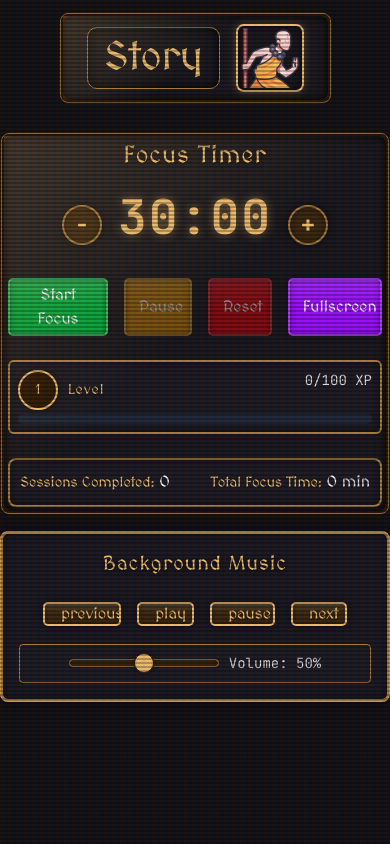
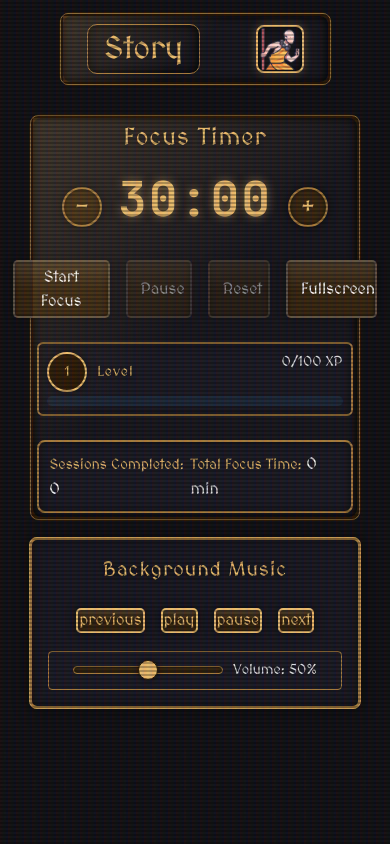
Before and after one commit to bremsstrahlung-57/Tatpara, a website built with Vite: page index.html in a window 390 px wide. Built offline with nearby package versions, Linux system fonts and the light colour scheme.

Commit message:
Responsive UI and minor UI changes

```diff
--- a/index.html
+++ b/index.html
@@ -6,6 +6,7 @@
   <link rel="icon" type="image/svg+xml" href="/vite.svg" />
   <meta name="viewport" content="width=device-width, initial-scale=1.0" />
   <link rel="stylesheet" href="/src/style.css" />
+  <link rel="stylesheet" href="/src/mobile.css" />
   <script src="https://cdn.jsdelivr.net/npm/@tailwindcss/browser@4"></script>
   <title>Tatpara</title>
 </head>
@@ -14,30 +15,30 @@
   <div class="h-full w-full flex justify-center items-center flex-col">
     <div class="shadow border heading h-full w-full flex justify-center items-center text-[40px] rpg-border" id="app">
       <nav class="w-full flex items-center justify-between pr-4 pl-4">
-        <a class="user" href="/story.html">Story</a>
+        <a class="user font32MOBILE" href="/story.html">Story</a>
         <div class="flex items-center gap-4">
           <!-- <div class="rpg-heading text-xl">Tatpara</div> -->
           <a class="avatar point" href="#">
-            <img class="" src="/images/monk.png" alt="monk">
+            <img class="wImgMOBILE" src="/images/monk.png" alt="monk">
           </a>
         </div>
       </nav>
     </div>
 
     <!-- Focus Timer Section -->
-    <div class="shadow border m-4 p-6 w-full max-w-md flex flex-col items-center rounded-lg rpg-border">
+    <div class="shadow border m-4 p-6 w-full max-w-md flex flex-col items-center rounded-lg rpg-border mobile">
       <h2 class="rpg-heading text-2xl mb-4">Focus Timer</h2>
       <div class="flex items-center justify-center mb-4">
         <button id="decrease-time" class="time-adjust-btn">-</button>
-        <div class="text-3xl mx-4" id="timer-display">25:00</div>
+        <div class="text-3xl mx-4" id="timer-display">30:00</div>
         <button id="increase-time" class="time-adjust-btn">+</button>
       </div>
 
       <div class="flex space-x-4 mb-6">
-        <button id="start-timer" class="focus-btn bg-green-600 hover:bg-green-700">Start Focus</button>
-        <button id="pause-timer" class="focus-btn bg-yellow-600 hover:bg-yellow-700" disabled>Pause</button>
-        <button id="reset-timer" class="focus-btn bg-red-600 hover:bg-red-700" disabled>Reset</button>
-        <button id="fullscreen-toggle" class="focus-btn bg-purple-600 hover:bg-purple-700">Fullscreen</button>
+        <button id="start-timer" class="focus-btn bg-(--rpg-brown) hover:bg-yellow-900 mobile-btn">Start Focus</button>
+        <button id="pause-timer" class="focus-btn bg-(--rpg-brown) hover:bg-yellow-900 mobile-btn" disabled>Pause</button>
+        <button id="reset-timer" class="focus-btn bg-(--rpg-brown) hover:bg-yellow-900 mobile-btn" disabled>Reset</button>
+        <button id="fullscreen-toggle" class="focus-btn bg-(--rpg-brown) hover:bg-yellow-900 mobile-btn">Fullscreen</button>
       </div>
 
       <!-- Experience Bar -->
@@ -69,30 +70,30 @@
       </div>
     </div>
 
-    <div class="w-full max-w-md mb-10">
+    <div class="w-full max-w-md mb-10 mobile">
       <div class="music-controls">
         <h2 class="rpg-heading text-xl mb-4 text-center">Background Music</h2>
         <div class="flex justify-center items-center m-2 p-2 text-3xl">
           <button id="previous"
-            class="music-btn mr-2 ml-2 cursor-pointer pl-4 pr-4 border-2 rounded-[1px] max-md:text-[16px]">
+            class="music-btn mr-2 ml-2 cursor-pointer pl-4 pr-4 border-2 rounded-[1px] max-md:text-[16px] mobile-btn-bgm">
             <a class="glow">
               previous
             </a>
           </button>
           <button id="play"
-            class="music-btn mr-2 ml-2 cursor-pointer pl-4 pr-4 border-2 rounded-[1px] max-md:text-[16px]">
+            class="music-btn mr-2 ml-2 cursor-pointer pl-4 pr-4 border-2 rounded-[1px] max-md:text-[16px] mobile-btn-bgm">
             <a class="glow">
               play
             </a>
           </button>
           <button id="pause"
-            class="music-btn mr-2 ml-2 cursor-pointer pl-4 pr-4 border-2 rounded-[1px] max-md:text-[16px]">
+            class="music-btn mr-2 ml-2 cursor-pointer pl-4 pr-4 border-2 rounded-[1px] max-md:text-[16px] mobile-btn-bgm">
             <a class="glow">
               pause
             </a>
           </button>
           <button id="next"
-            class="music-btn mr-2 ml-2 cursor-pointer pl-4 pr-4 border-2 rounded-[1px] max-md:text-[16px]">
+            class="music-btn mr-2 ml-2 cursor-pointer pl-4 pr-4 border-2 rounded-[1px] max-md:text-[16px] mobile-btn-bgm">
             <a class="glow">
               next
             </a>
--- /dev/null
+++ b/src/mobile.css
@@ -0,0 +1,19 @@
+@import url("./style.css");
+
+@media screen and (max-width: 480px) {
+    .mobile{
+        width: 85%;
+    }
+    .mobile-btn{
+        padding: 0px;
+    }
+    .mobile-btn-bgm{
+        padding: 1px;
+    }
+    .font32MOBILE{
+        font-size: 32px;
+    }
+    .wImgMOBILE{
+        width: 48px;
+    }
+}
--- a/src/style.css
+++ b/src/style.css
@@ -40,7 +40,7 @@
 }
 
 body {
-  font-family: var(--font-jetbrains-mono);
+  font-family: var(--font-rpg);
   background-color: #121216;
 }
 
```
